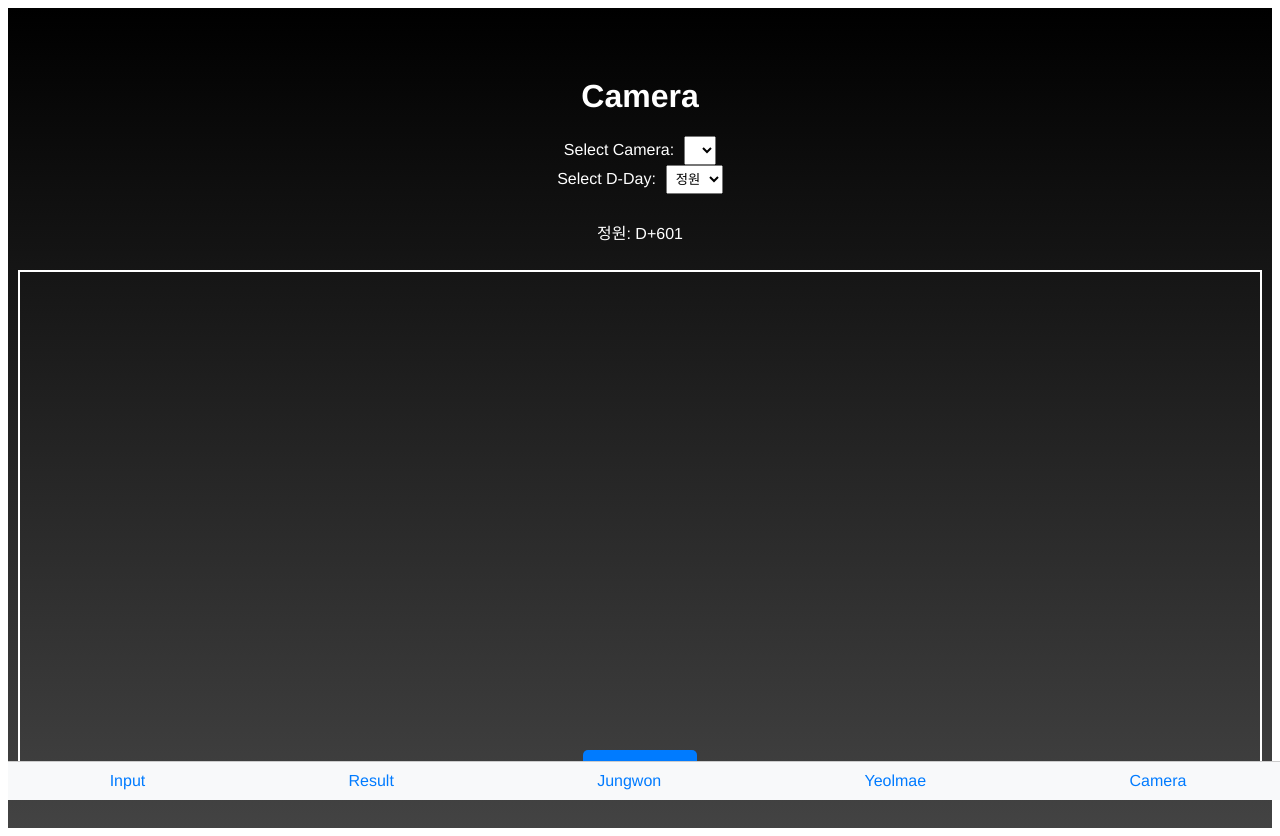
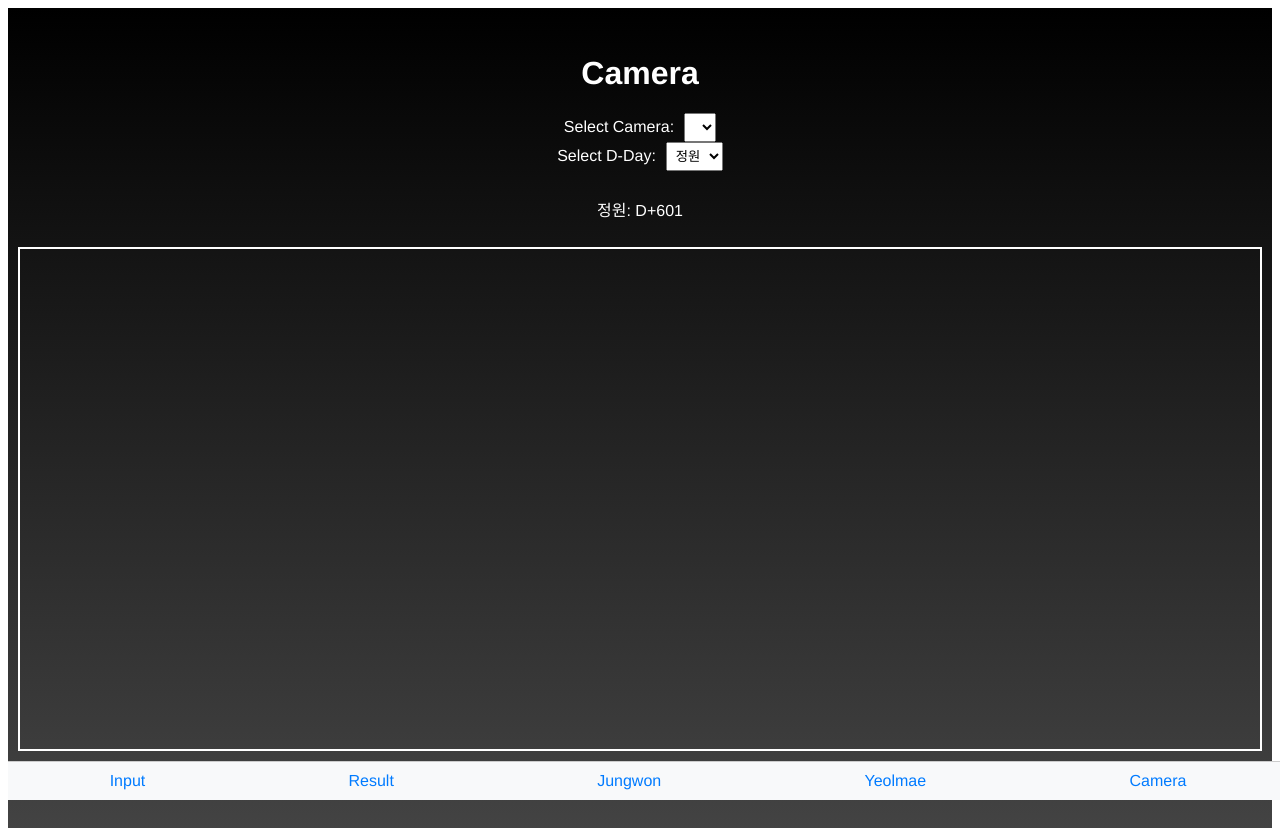
Before and after one commit to thiskorea81/DdayApp, a Vue app: page /camera in a window 1280 px wide. Built offline with nearby package versions, Linux system fonts and the light colour scheme.

Commit message:
터치 이벤트

```diff
--- a/src/views/CameraView.vue
+++ b/src/views/CameraView.vue
@@ -208,8 +208,6 @@
     display: flex;
     justify-content: space-around;
     width: 100%;
-    position: fixed;
-    bottom: 10px;
   }
   button {
     padding: 10px 20px;
```
